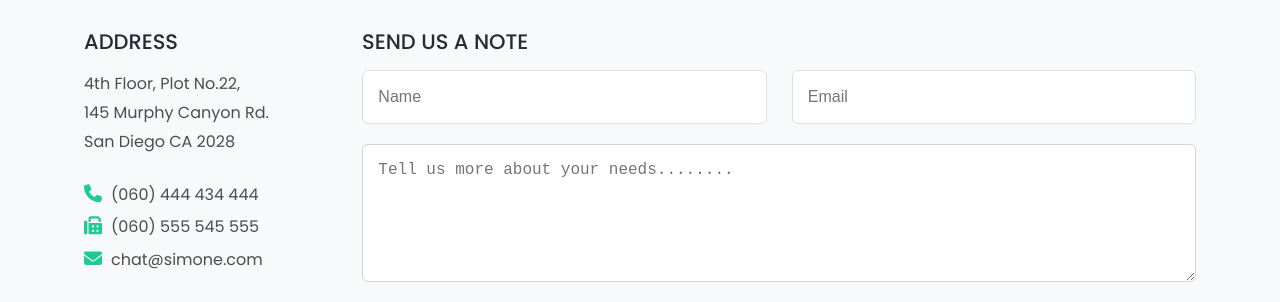
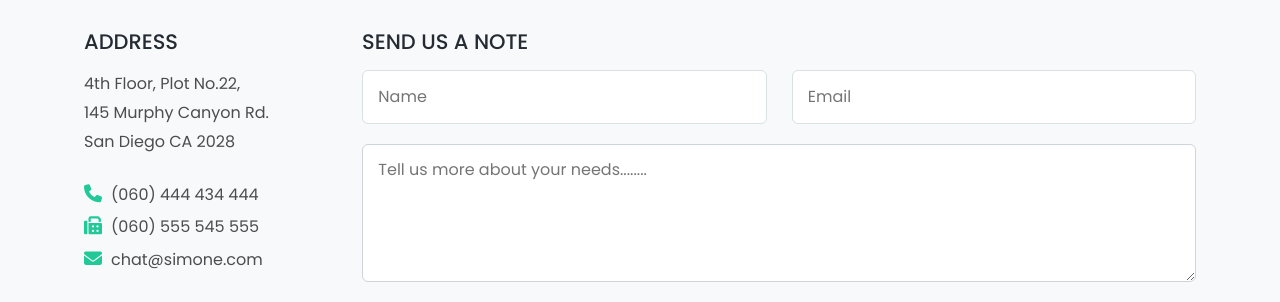
Before and after one commit to abdulmusawwir01/Simone-Portfolio-Template-Repo, a plain HTML site: page index.html in a window 1280 px wide. Shown: the part 6214-6516 px from the top of the page. Drawn offline with Linux system fonts and the light colour scheme.

Commit message:
Update style.css

```diff
--- a/style.css
+++ b/style.css
@@ -714,6 +714,8 @@ body{
                     border: 1px solid #ced4da;
                     border-radius: 6px;
                     border-color: #dae1e3;
+                    font-family: 'Poppins', sans-serif;
+                    color: #6b7276;
                 }
                 .ttaa{
                     width: 100%;
@@ -728,6 +730,8 @@ body{
                     border-radius: 6px;
                     display: block;
                     width: 100%;
+                    font-family: 'Poppins', sans-serif;
+                    color: #6b7276;
                 }
                 .sm07{
                     margin-top: 42px;
```
